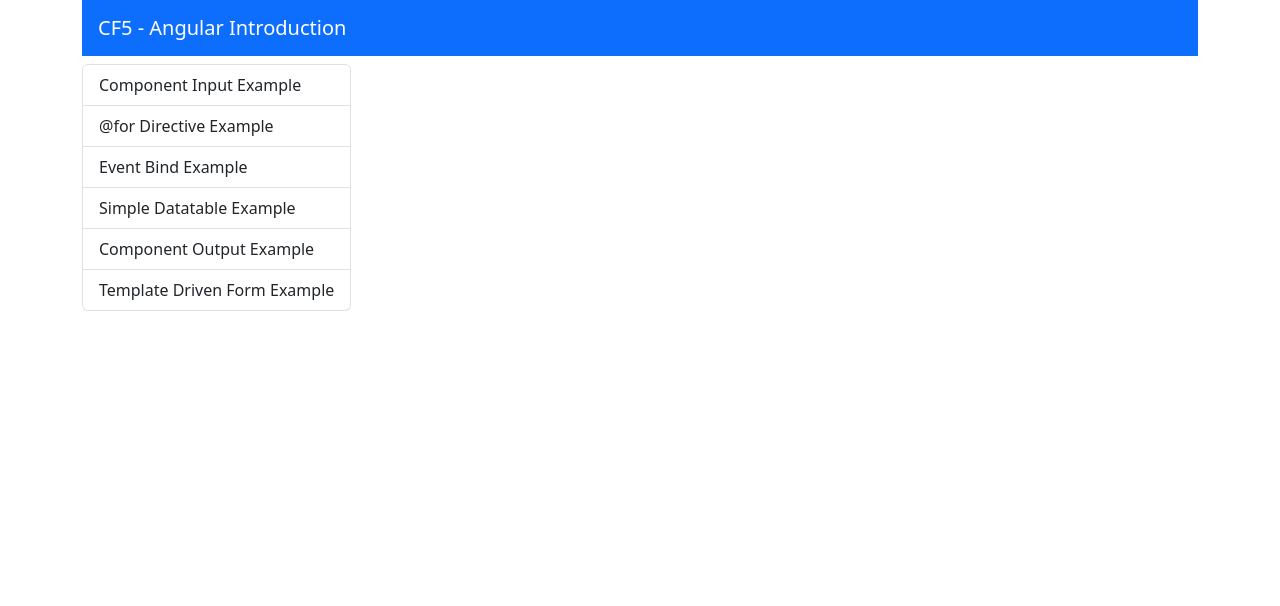
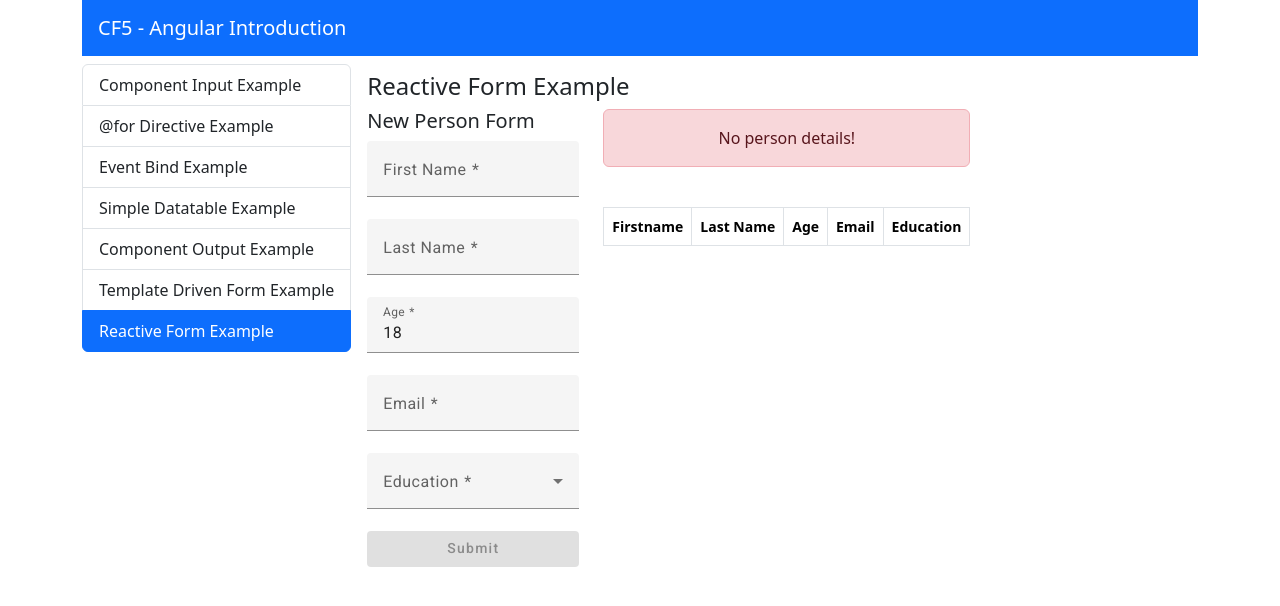
Before and after one commit to batsikask/angular-introduction, an Angular app: page /reactive-form-example in a window 1280 px wide. Before the commit this address led to /. Shown: the top 606 px of the page. Built offline with nearby package versions, Linux system fonts and the light colour scheme.

Commit message:
reactive forms

```diff
--- a/src/app/app.routes.ts
+++ b/src/app/app.routes.ts
@@ -6,6 +6,7 @@
 import { SimpleDatatableExampleComponent } from './components/simple-datatable-example/simple-datatable-example.component';
 import { ComponentOutputExampleComponent } from './components/component-output-example/component-output-example.component';
 import { TemplateDrivenFormExampleComponent } from './components/template-driven-form-example/template-driven-form-example.component';
+import { ReactiveFormExampleComponent } from './components/reactive-form-example/reactive-form-example.component';
 
 export const routes: Routes = [
     { path: 'component-input-example', component: ComponentInputExampleComponent},
@@ -14,5 +15,6 @@
     { path: 'simple-datatable-example', component: SimpleDatatableExampleComponent},
     { path: 'component-output-example', component: ComponentOutputExampleComponent},
     { path: 'template-driven-form-example', component: TemplateDrivenFormExampleComponent},
+    { path: 'reactive-form-example', component: ReactiveFormExampleComponent},
     { path: '', component: WelcomeComponent},
 ];
--- /dev/null
+++ b/src/app/components/eperson-reactive-form/eperson-reactive-form.component.html
@@ -0,0 +1,52 @@
+<div class="d-flex flex-column ">
+    <h5>New Person Form</h5>
+    <form [formGroup]="form" class="d-flex  flex-column ">
+        <mat-form-field>
+            <mat-label> First Name </mat-label>
+            <input matInput type="text" formControlName="givenName">
+            @if(form.get("givenName").invalid && form.get("givenName").touched) {
+                <mat-error> First Name is required </mat-error>
+            }
+        </mat-form-field>
+
+        <mat-form-field>
+            <mat-label> Last Name </mat-label>
+            <input matInput type="text" formControlName="surName">
+            @if(form.get("surName").invalid && form.get("surName").touched) {
+                <mat-error> Last Name is required </mat-error>
+            }
+        </mat-form-field>
+
+        <mat-form-field>
+            <mat-label> Age </mat-label>
+            <input matInput type="text" formControlName="age">
+            @if(form.get("age").invalid && form.get("age").touched) {
+                <mat-error> Age is missing or invalid </mat-error>
+            }
+        </mat-form-field>
+
+        <mat-form-field>
+            <mat-label> Email </mat-label>
+            <input matInput type="text" formControlName="email">
+            @if(form.get("email").invalid && form.get("email").touched) {
+                <mat-error> Email is missing or invalid </mat-error>
+            }
+        </mat-form-field>
+
+        <mat-form-field>
+            <mat-label> Education </mat-label>
+            <mat-select matInput type="text" formControlName="education">
+                <mat-option value="Some college, no degree"> Some college, no degree </mat-option>
+                <mat-option value="Master’s degree"> Master’s degree </mat-option>
+                <mat-option value="Bachelor’s degree"> Bachelor’s degree </mat-option>
+                <mat-option value="Associate’s degree"> Associate’s degree </mat-option>
+                <mat-option value="High school diploma or equivalent"> High school diploma or equivalent </mat-option>
+                <mat-option value="No formal education"> No formal education </mat-option>
+             </mat-select>
+            @if(form.get("education").invalid && form.get("education").touched) {
+                <mat-error> Education is required </mat-error>
+            }
+        </mat-form-field>
+    </form>
+    <button mat-flat-button color="primary" [disabled]="form.invalid" (click)="onSubmit(form.value)"> Submit </button>
+</div>
--- /dev/null
+++ b/src/app/components/eperson-reactive-form/eperson-reactive-form.component.ts
@@ -0,0 +1,32 @@
+import { Component, EventEmitter, Output } from '@angular/core';
+import { MatFormFieldModule } from '@angular/material/form-field';
+import { MatInputModule } from '@angular/material/input';
+import { MatSelectModule } from '@angular/material/select';
+import { MatButtonModule} from '@angular/material/button';
+import { FormControl, FormGroup, ReactiveFormsModule, Validators } from '@angular/forms';
+import { EPerson } from 'src/app/shared/interfaces/person';
+
+@Component({
+  selector: 'app-eperson-reactive-form',
+  standalone: true,
+  imports: [ReactiveFormsModule, MatFormFieldModule, MatInputModule, MatSelectModule, MatButtonModule],
+  templateUrl: './eperson-reactive-form.component.html',
+  styleUrl: './eperson-reactive-form.component.css'
+})
+export class EpersonReactiveFormComponent {
+
+  @Output() person = new EventEmitter<EPerson>();
+
+  form = new FormGroup({
+    givenName: new FormControl('', Validators.required),
+    surName: new FormControl('', Validators.required),
+    age: new FormControl(18, [Validators.required, Validators.pattern('^[0-9]*$'), Validators.min(18), Validators.max(100)]),
+    email: new FormControl('', [Validators.required, Validators.email]),
+    education: new FormControl('', Validators.required),
+  });
+
+  onSubmit(value: any) {
+    this.person.emit(value as EPerson);
+    this.form.reset();
+  }
+}
--- a/src/app/components/eperson-template-driven-form/eperson-template-driven-form.component.ts
+++ b/src/app/components/eperson-template-driven-form/eperson-template-driven-form.component.ts
@@ -1,5 +1,5 @@
 import { Component, EventEmitter, Output } from '@angular/core';
-import {  MatFormFieldModule } from '@angular/material/form-field';
+import { MatFormFieldModule } from '@angular/material/form-field';
 import { MatInputModule } from '@angular/material/input';
 import { MatSelectModule } from '@angular/material/select';
 import { MatButtonModule} from '@angular/material/button';
--- a/src/app/components/list-group-menu/list-group-menu.component.ts
+++ b/src/app/components/list-group-menu/list-group-menu.component.ts
@@ -16,7 +16,8 @@
     { text: 'Event Bind Example', routerLink: 'event-bind-example'},
     { text: 'Simple Datatable Example', routerLink: 'simple-datatable-example'},
     { text: 'Component Output Example', routerLink: 'component-output-example'},
-    { text: 'Template Driven Form Example', routerLink: 'template-driven-form-example'}
+    { text: 'Template Driven Form Example', routerLink: 'template-driven-form-example'},
+    { text: 'Reactive Form Example', routerLink: 'reactive-form-example'},
   ]
 
 }
--- /dev/null
+++ b/src/app/components/reactive-form-example/reactive-form-example.component.html
@@ -0,0 +1,10 @@
+<h4>Reactive Form Example</h4>
+
+<div class="d-flex gap-4">
+    <app-eperson-reactive-form (person)="onPerson($event)"></app-eperson-reactive-form>
+
+    <div class="d-flex flex-column gap-4">
+        <app-person-table [person]="currentPerson"></app-person-table>
+        <app-simple-datatable [data]="persons"></app-simple-datatable>
+    </div>
+</div>
--- /dev/null
+++ b/src/app/components/reactive-form-example/reactive-form-example.component.ts
@@ -0,0 +1,22 @@
+import { Component } from '@angular/core';
+import { EpersonReactiveFormComponent } from '../eperson-reactive-form/eperson-reactive-form.component';
+import { EPerson } from 'src/app/shared/interfaces/person';
+import { PersonTableComponent } from '../person-table/person-table.component';
+import { SimpleDatatableComponent } from '../simple-datatable/simple-datatable.component';
+
+@Component({
+  selector: 'app-reactive-form-example',
+  standalone: true,
+  imports: [EpersonReactiveFormComponent, PersonTableComponent, SimpleDatatableComponent],
+  templateUrl: './reactive-form-example.component.html',
+  styleUrl: './reactive-form-example.component.css'
+})
+export class ReactiveFormExampleComponent {
+  currentPerson: EPerson;
+  persons: EPerson[] = []
+
+  onPerson(person: EPerson) {
+    this.currentPerson = person;
+    this.persons.push(person);
+  }
+}
```
Also changed, not shown: src/app/components/eperson-reactive-form/eperson-reactive-form.component.css (added), src/app/components/reactive-form-example/reactive-form-example.component.css (added), 1 other file (tests, documents, lock files or other folders).
